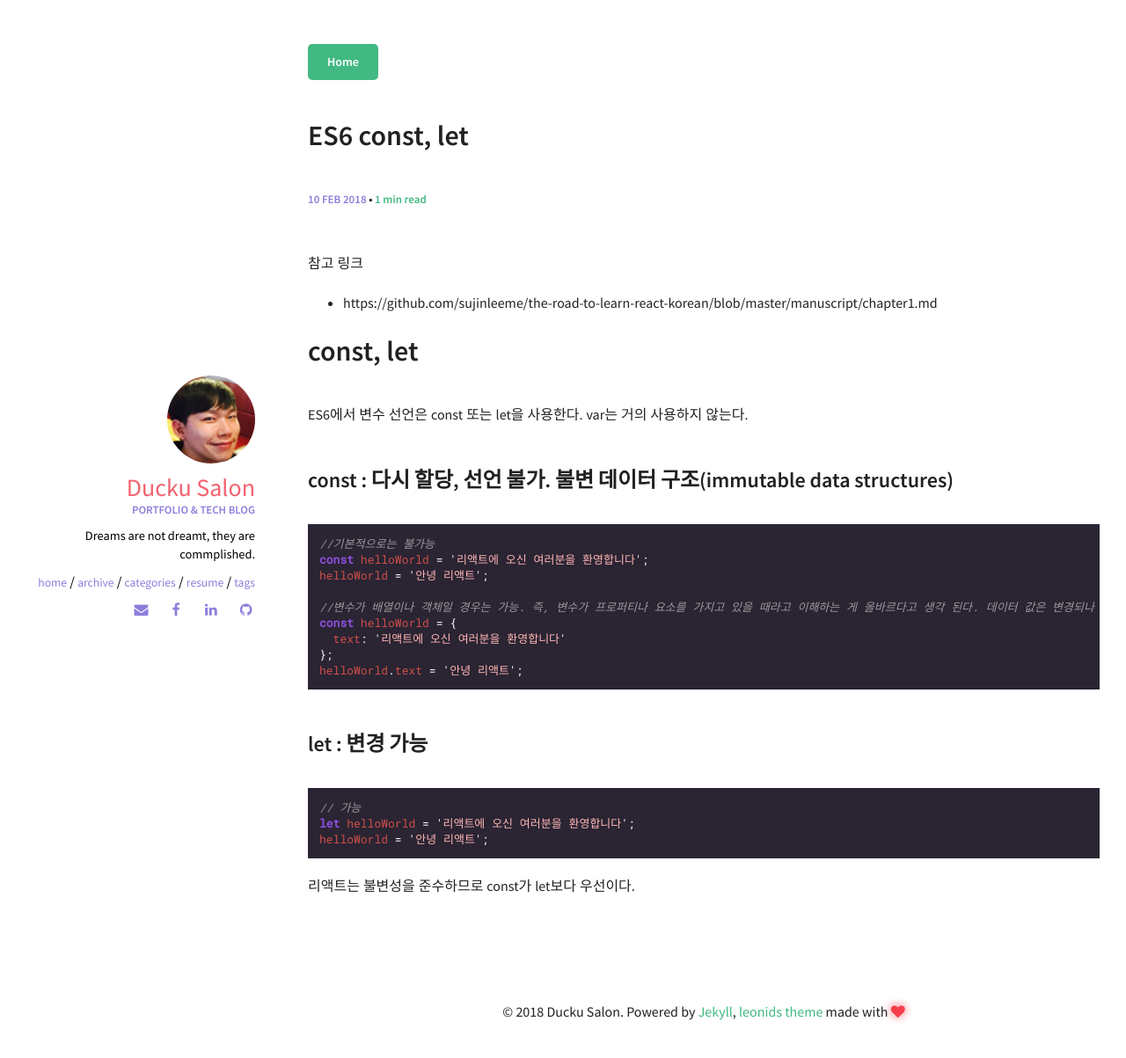
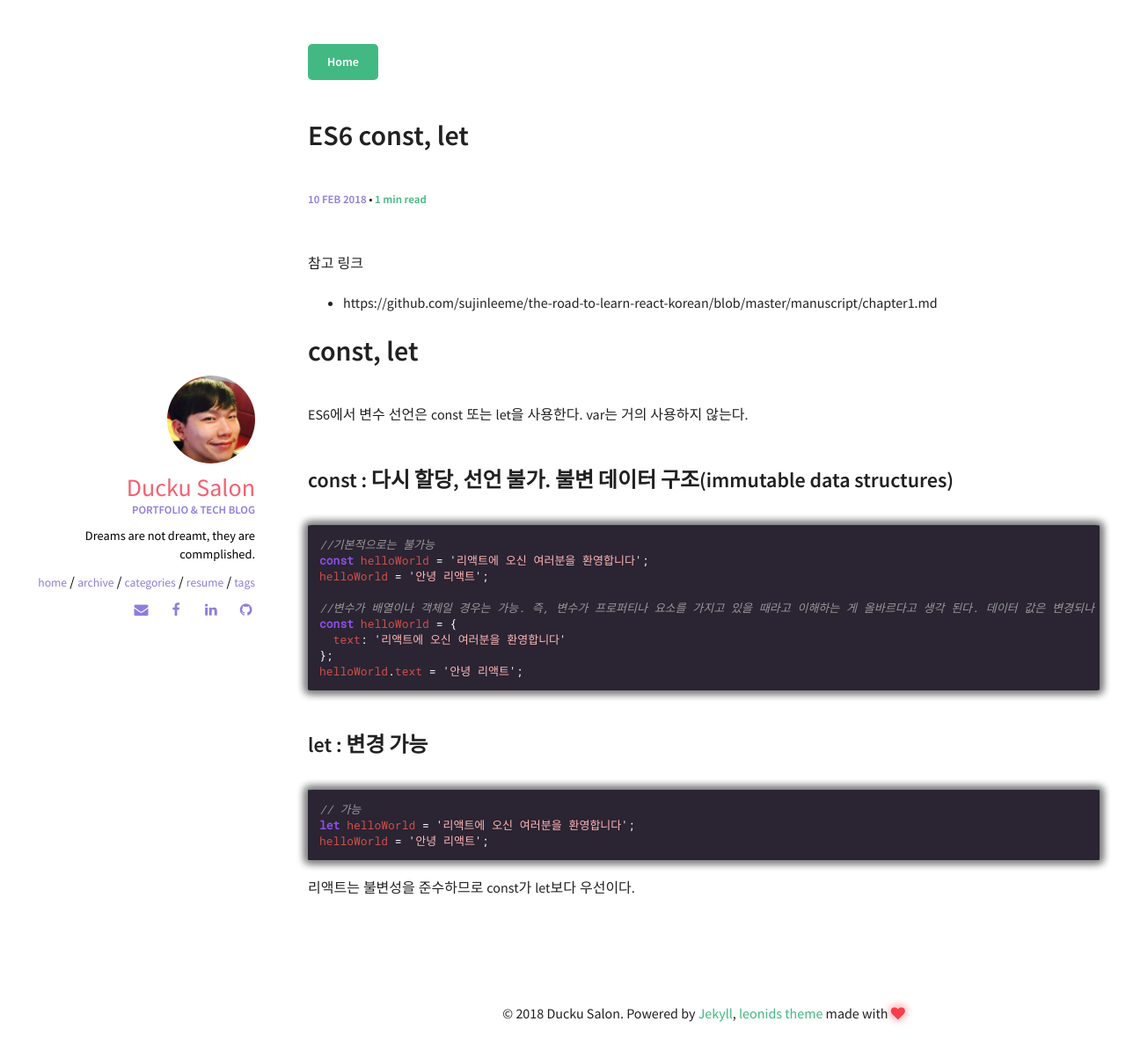
Before and after one commit to Duckuism/Youduk.github.io, a Jekyll site: the page built from _posts/2018-02-10-ES6 const,let.md, in a window 1280 px wide. Shown: the top 1203 px of the page at 88% size. Built offline with Jekyll 4.4.1, drawn with Linux system fonts in a browser that asks for light colours; comment, search, counter and statistics services are not loaded.

Commit message:
syntax highlight 부분 명암, 테두리 둥금 처리

```diff
--- a/_sass/components/_syntax-highlighting.scss
+++ b/_sass/components/_syntax-highlighting.scss
@@ -39,7 +39,9 @@ pre code {
   }
 }
 .highlight {
-  margin: 0;
+  margin-top: 30px;
+  box-shadow:0 0 10px 3px grey;
+  border-radius:0.5%;
   pre {
     position: relative;
   }
```
